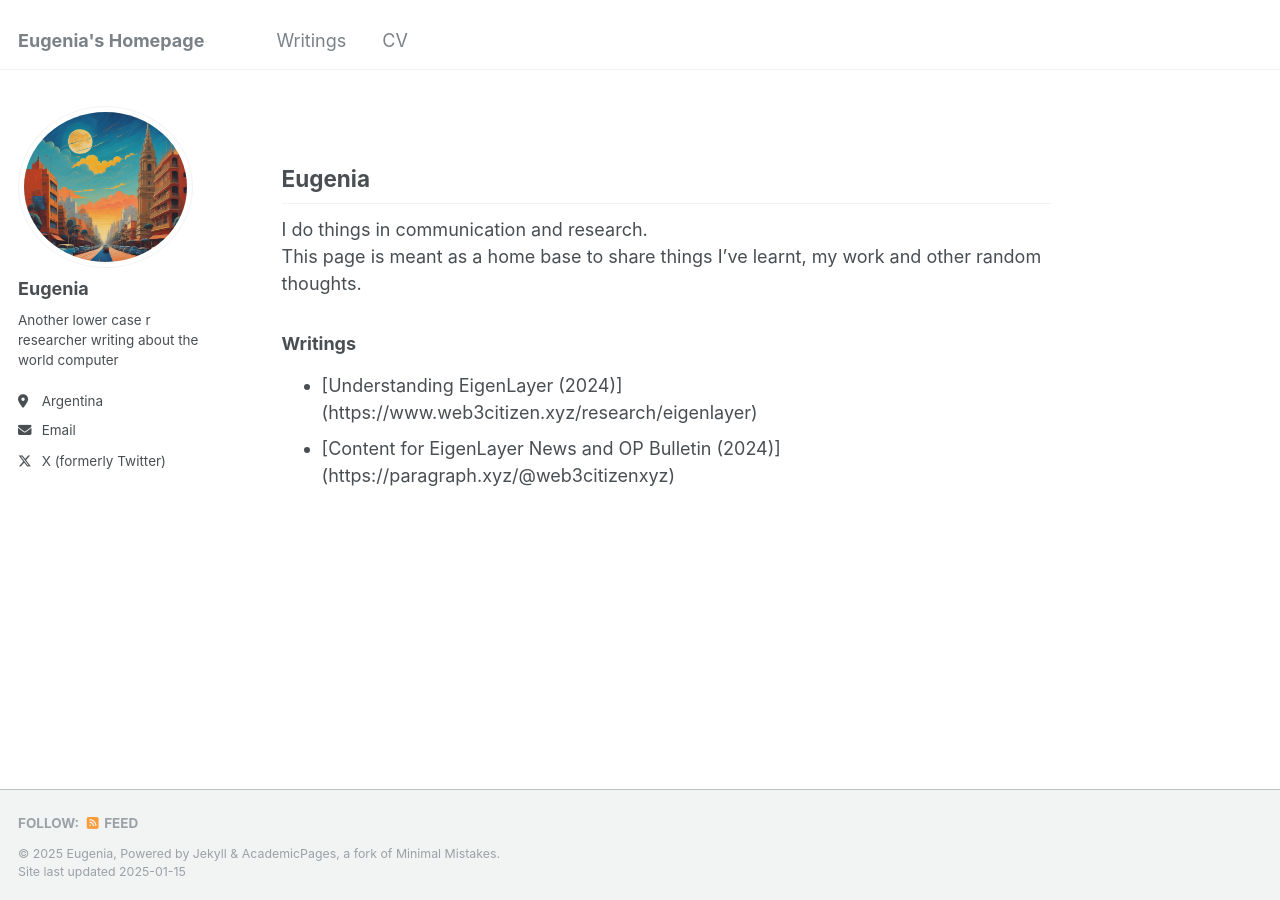
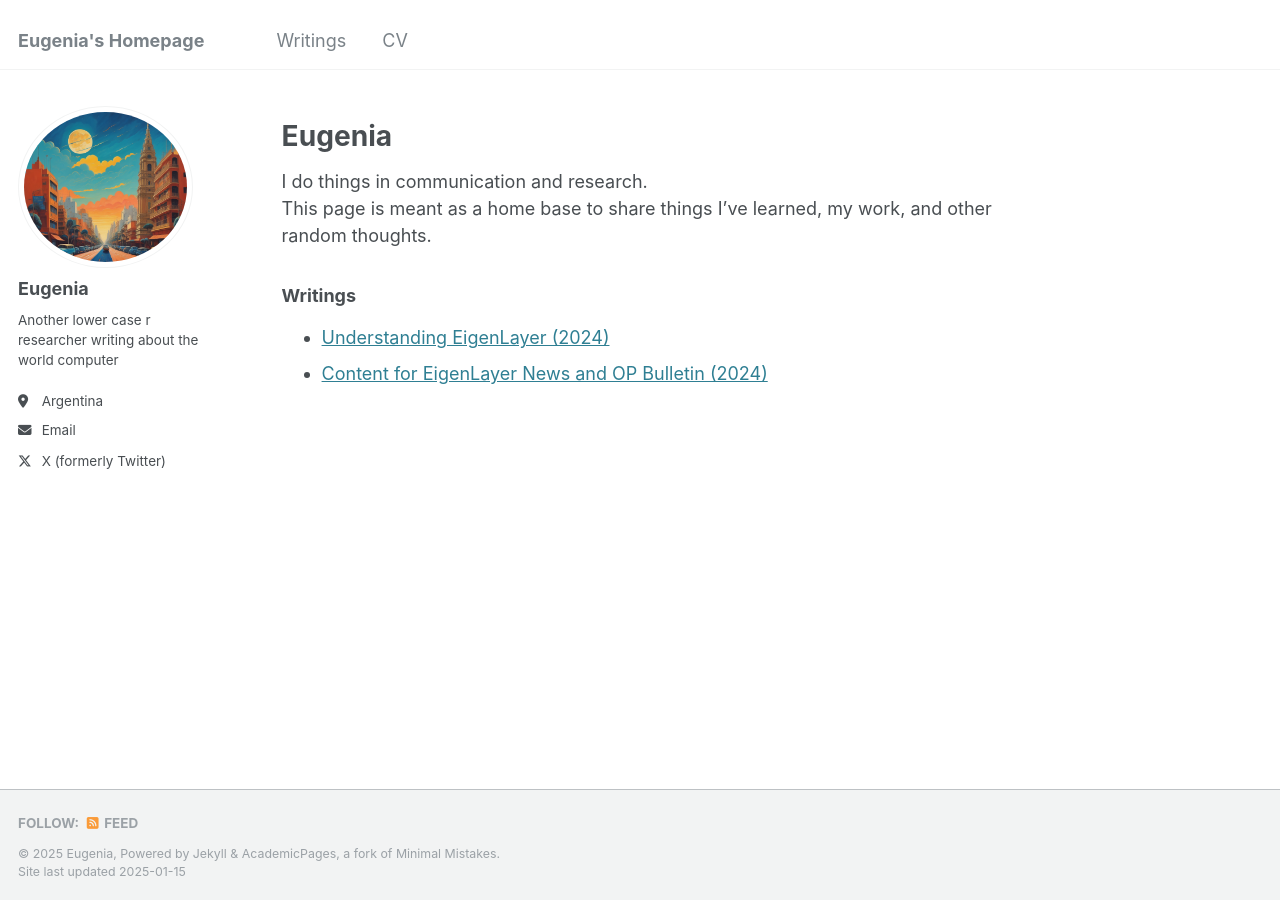
Before and after one commit to eugeniatel/eugeniatel.github.io, a Jekyll site: the page built from _pages/about.md, in a window 1280 px wide. Built offline with Jekyll 4.4.1, drawn with Linux system fonts in a browser that asks for light colours.

Commit message:
Update about.md

```diff
--- a/_pages/about.md
+++ b/_pages/about.md
@@ -7,13 +7,12 @@ redirect_from:
   - /about.html
 ---
 
-Eugenia
----
+# Eugenia
 
-I do things in communication and research. <br>
-This page is meant as a home base to share things I've learnt, my work and other random thoughts.
+I do things in communication and research.<br>
+This page is meant as a home base to share things I've learned, my work, and other random thoughts.
 
 ### Writings
 
-* [Understanding EigenLayer (2024)] (https://www.web3citizen.xyz/research/eigenlayer)
-* [Content for EigenLayer News and OP Bulletin (2024)] (https://paragraph.xyz/@web3citizenxyz)
+* [Understanding EigenLayer (2024)](https://www.web3citizen.xyz/research/eigenlayer)
+* [Content for EigenLayer News and OP Bulletin (2024)](https://paragraph.xyz/@web3citizenxyz)
```
